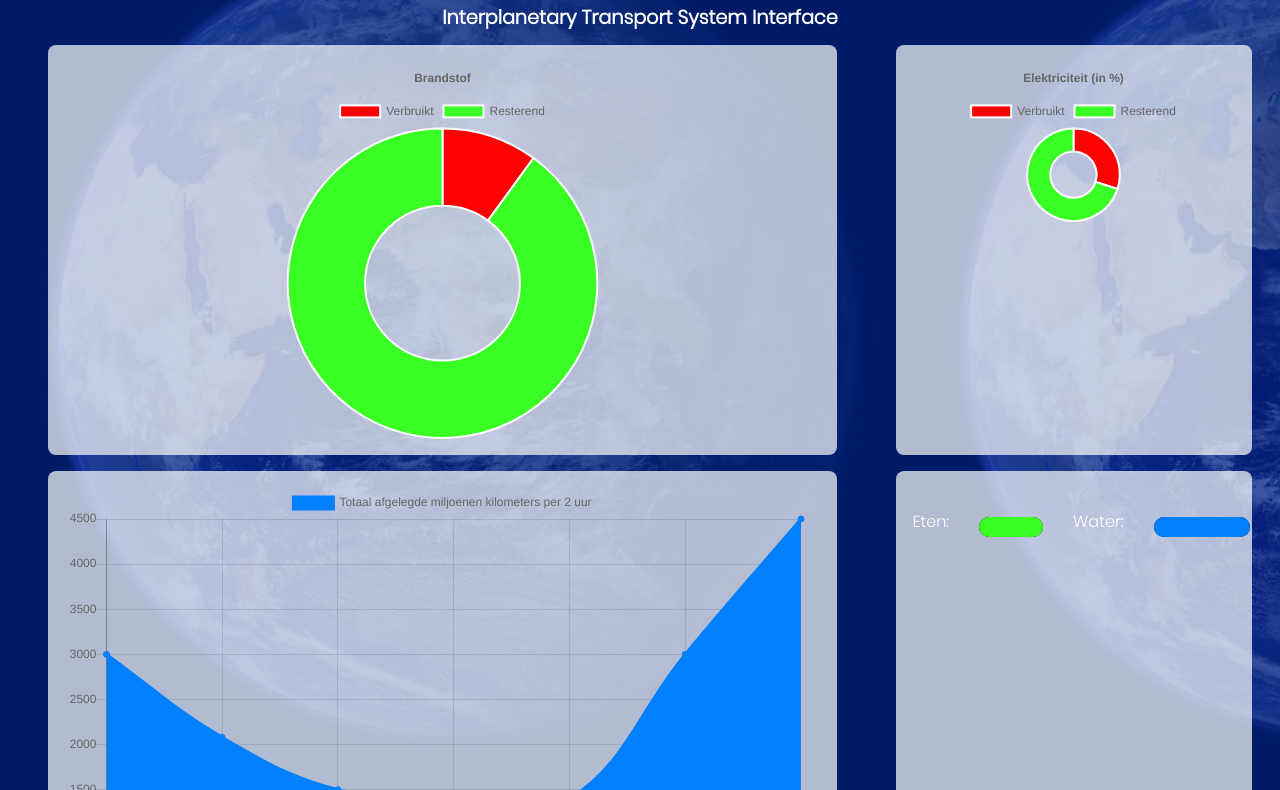
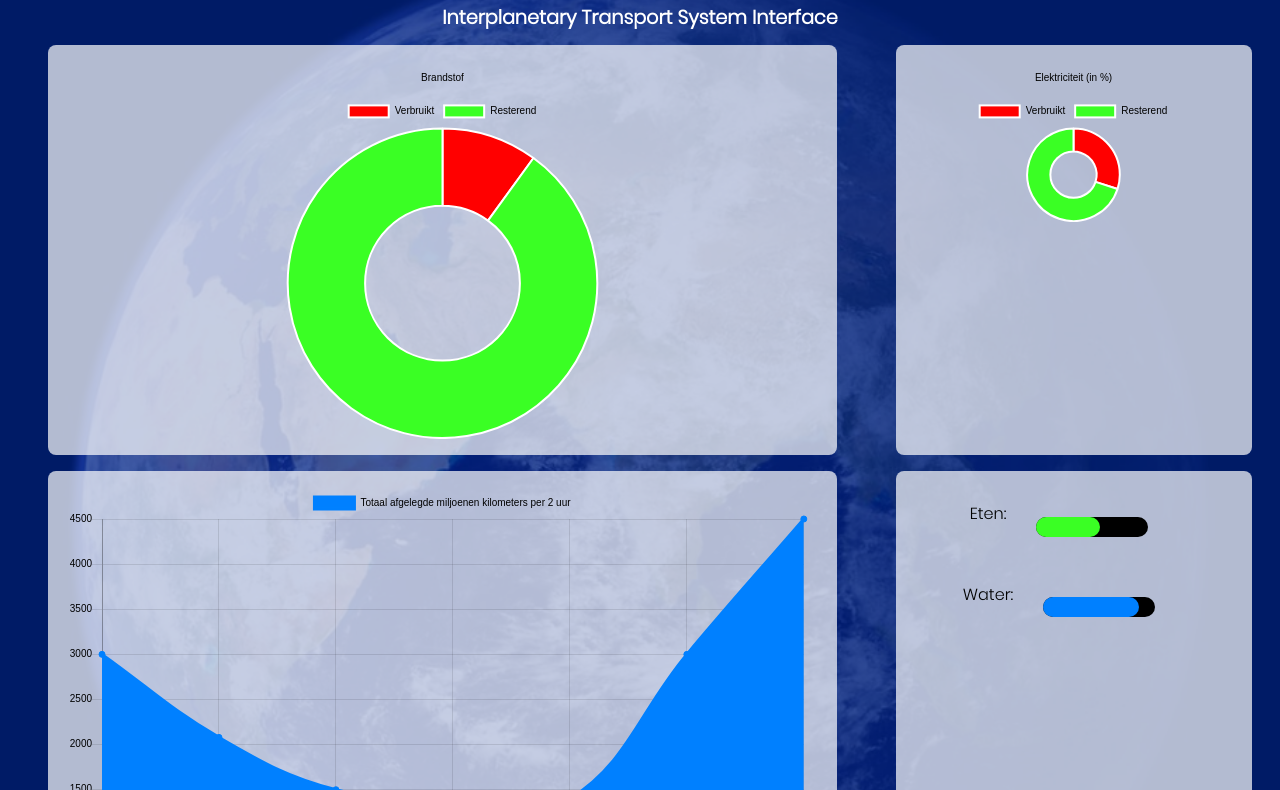
Before and after one commit to thijnja/Challenge-1, a plain HTML site: page index.html in a window 1280 px wide. Shown: the part 117-907 px from the top of the page. Drawn offline with nearby package versions, Linux system fonts and the light colour scheme.

Commit message:
Bug fix & Comments
Comments toegevoegd en bugs opgelost.

```diff
--- a/index.html
+++ b/index.html
@@ -4,11 +4,11 @@
 	<meta charset="UTF-8">
 	<meta name="viewport" content="width=device-width, initial-scale=1.0">
 	<title>SpaceX Dashboard</title>
-	<link href="style/style.css" rel="stylesheet" as="style">
+    <link rel="stylesheet" type="text/css" href="style/style.css">
     <script src="https://cdn.jsdelivr.net/npm/chart.js@2.8.0"></script>
     <script src="script/main.js" defer></script>
+</head>
 
-</head>
 <body>
 	<header>
         <figure>
@@ -17,23 +17,24 @@
         <h1>Interplanetary Transport System Interface</h1>
     </header>
     <main>
-
     	<article class="grid-item pie"><canvas id="doughnut"></canvas></article>
         <article class="grid-item pie"><canvas id="doughnut2"></canvas></article>
     	<article class="grid-item bar"><canvas id="myChart"></canvas></article>
     	<article class="grid-item info">
+            <div class="eten">
                 <p>Eten:</p>
                     <div id="etensbalk">
                         <div id="balk"></div>
                     </div>
+            </div>
+            <div class="water">
                 <p>Water:</p>
                     <div id="waterbalk">
                         <div id="balk2"></div>
                     </div>
+            </div>
         </article>
+    </main>
+</body>
 
-
-    </main>
-
-</body>
 </html>
--- a/script/main.js
+++ b/script/main.js
@@ -1,4 +1,5 @@
-
+Chart.defaults.global.defaultFontFamily = "'Arial';";
+Chart.defaults.global.defaultFontColor = 'black';
 
 /* document.getElementById('doughnut');
 var myDoughnutChart = new Chart(ctx, {
--- a/style/style.css
+++ b/style/style.css
@@ -1,24 +1,9 @@
+/* Hier komt de main stijling (voor mobiel) */
 @font-face {
   font-family: 'Poppins';
   src: url('../fonts/Poppins-Light.ttf');
 }
 
-/*
-#doughnut {
-  grid-area: doughnut;
-}
-
-#doughnut2 {
-  grid-area: doughnuts;
-}
-
-.bar {
-  grid-area: bar;
-}
-
-.info {
-  grid-area: info;
-} */
 
 body {
     width: 100%;
@@ -26,11 +11,16 @@ body {
     padding: 0;
     font-family: 'Poppins', Arial;
     color: white;
+    background-image: url("../images/wereld.png");
+    background-size: cover;
 }
 
-body{
-	background-image: url("../images/wereld.png");
+main {
+    margin: auto;
+    width: 92.5%;
 }
+
+/* Stijling voor de header */
 
 h1, figure{
     font-size: 1.2em;
@@ -45,10 +35,8 @@ h1, figure{
     margin-right: auto;
 }
 
-main {
-	margin: auto;
-	width: 92.5%;
-}
+/* Stijling voor de articles */
+
 
 article {
 	display: flex;
@@ -67,6 +55,16 @@ p {
     background-color: rgba(255, 255, 255, 0.7);
 }
 
+/* Stijling voor de eten- en waterbalk */
+
+.eten p, .water p {
+    color: black;
+}
+
+.eten, .water {
+    display: inline-flex;
+}
+
 #etensbalk, #waterbalk {
     position: relative;
     background-color: black;
@@ -83,8 +81,6 @@ p {
     border-radius: 1em;
 }
 
-
-
 #balk2 {
     background-color: rgb(0, 128, 255);
     width: 6em;
@@ -92,12 +88,11 @@ p {
     border-radius: 1em;
 }
 
-/* Alle mobiele stijling */
 
 
-/* iPad  inch */
+/* iPad scherm */
 @media only screen and (min-width: 700px) and (max-width: 1000px) {
- main {
+    main {
     display: grid;
     grid-template-columns: 45% 45%;
     grid-column-gap: 5%;
@@ -108,26 +103,26 @@ p {
     max-height: 270px;
     }
 
-
+    .info {
+    display:block;
+    }
 
 }
-/* Laptop 1366 X 768  width */
+
 /* Media querie - Laptop */
 @media only screen and (min-width: 1000px) and (max-width: 1700px){
     main {
     display: grid;
     grid-template-columns: 66.66% 30% ;
     grid-column-gap: 5%;
-   /*grid-template-areas:
-          "bar bar bar"
-          "info info info"
-          "doughnut doughnut doughnut"
-          "doughnuts doughnuts doughnuts"
+    }
 
-          ;*/
+    .info {
+        display:block;
     }
 }
 
+/* Media querie - Desktop */
 @media only screen and (min-width: 1700px) {
     main {
     display: grid;
@@ -135,5 +130,8 @@ p {
     grid-column-gap: 5%;
     }
 
+    .info {
+        display:block;
+    }
 
 }
```
Lines whose indentation alone changed are shown as unchanged.
